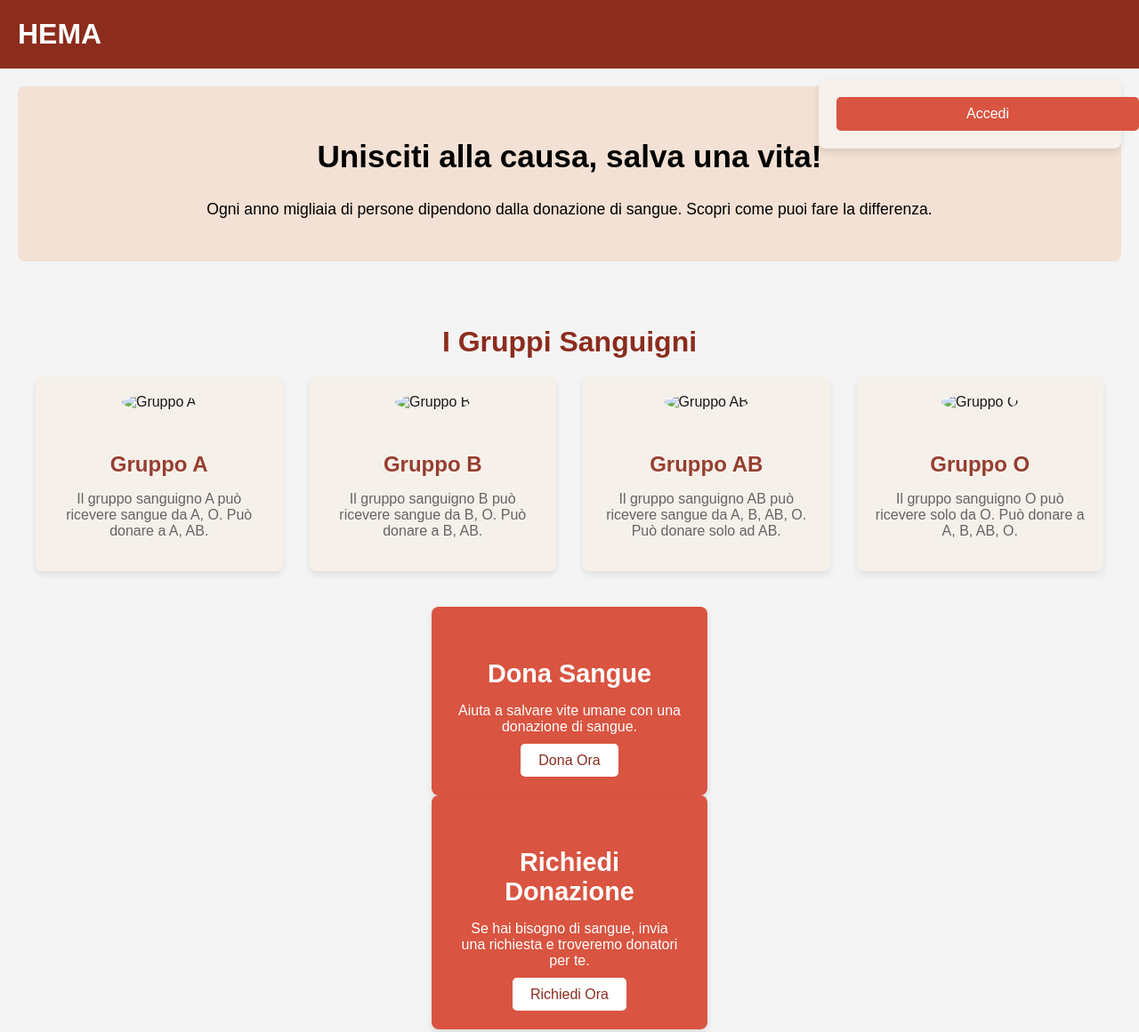
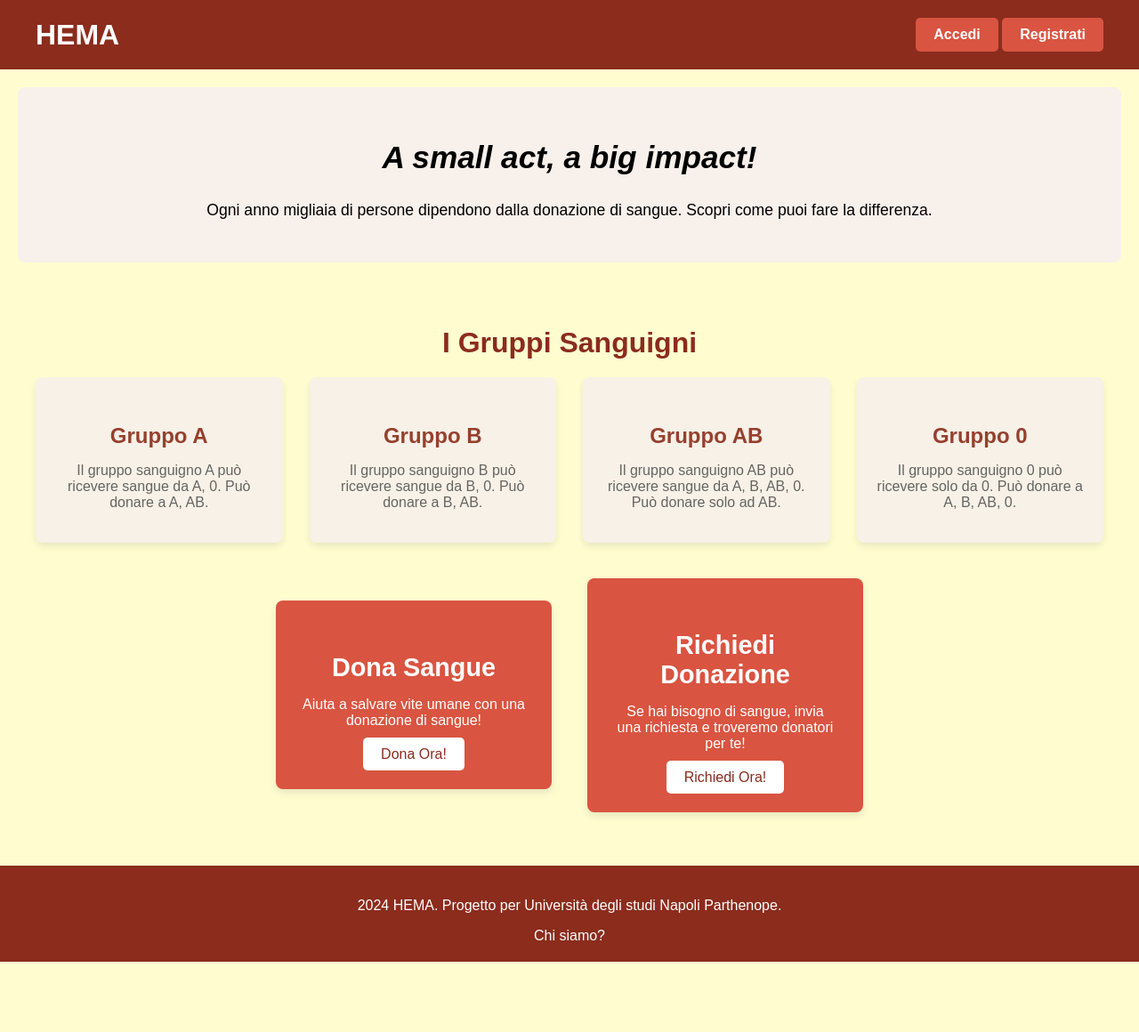
Before and after one commit to salvatorelibischi001/project_HEMA, a website: page progetto_hema/frontend/index.html in a window 1280 px wide. Shown: the top 1160 px of the page at 89% size. After the commit the page ends 1081 px from the top, so only its background shows below. Drawn offline with Linux system fonts and the light colour scheme; files whose address does not match are found by name.

Commit message:
File modificato

```diff
--- a/progetto_hema/frontend/index.html
+++ b/progetto_hema/frontend/index.html
@@ -1,6 +1,7 @@
 <!DOCTYPE html>
 <html lang="it">
 <head>
+    <link rel="icon" type="image/png" href="favicon_32x32.png">
     <meta charset="UTF-8">
     <meta name="viewport" content="width=device-width, initial-scale=1.0">
     <title>HEMA - Home</title>
@@ -10,10 +11,12 @@
     <!-- Header con login utente -->
     <header>
         <div class="header-container">
+            <!-- Logo HEMA -->
             <div class="logo">
                 <h1>HEMA</h1>
             </div>
 
+            <!-- Sezione Login -->
             <div class="login-section">
                 <!-- Pannello utente loggato -->
                 <div id="user-info" class="user-info" style="display: none;">
@@ -27,6 +30,7 @@
                 <!-- Pannello di login -->
                 <div id="login-panel" class="panel-login" style="display: block;">
                     <a href="login.html" class="btn-login">Accedi</a>
+                    <a href="registrazione.html" class="btn-sign_up">Registrati</a>
                 </div>
             </div>
         </div>
@@ -36,7 +40,7 @@
     <main>
         <section class="intro">
             <div class="intro-text">
-                <h2>Unisciti alla causa, salva una vita!</h2>
+                <h2>A small act, a big impact!</h2>
                 <p>Ogni anno migliaia di persone dipendono dalla donazione di sangue. Scopri come puoi fare la differenza.</p>
             </div>
         </section>
@@ -46,24 +50,20 @@
             <h3>I Gruppi Sanguigni</h3>
             <div class="blood-group-container">
                 <div class="blood-group-box">
-                    <img src="img/group-a.png" alt="Gruppo A">
                     <h4>Gruppo A</h4>
-                    <p>Il gruppo sanguigno A può ricevere sangue da A, O. Può donare a A, AB.</p>
+                    <p>Il gruppo sanguigno A può ricevere sangue da A, 0. Può donare a A, AB.</p>
                 </div>
                 <div class="blood-group-box">
-                    <img src="img/group-b.png" alt="Gruppo B">
                     <h4>Gruppo B</h4>
-                    <p>Il gruppo sanguigno B può ricevere sangue da B, O. Può donare a B, AB.</p>
+                    <p>Il gruppo sanguigno B può ricevere sangue da B, 0. Può donare a B, AB.</p>
                 </div>
                 <div class="blood-group-box">
-                    <img src="img/group-ab.png" alt="Gruppo AB">
                     <h4>Gruppo AB</h4>
-                    <p>Il gruppo sanguigno AB può ricevere sangue da A, B, AB, O. Può donare solo ad AB.</p>
+                    <p>Il gruppo sanguigno AB può ricevere sangue da A, B, AB, 0. Può donare solo ad AB.</p>
                 </div>
                 <div class="blood-group-box">
-                    <img src="img/group-o.png" alt="Gruppo O">
-                    <h4>Gruppo O</h4>
-                    <p>Il gruppo sanguigno O può ricevere solo da O. Può donare a A, B, AB, O.</p>
+                    <h4>Gruppo 0</h4>
+                    <p>Il gruppo sanguigno 0 può ricevere solo da 0. Può donare a A, B, AB, 0.</p>
                 </div>
             </div>
         </section>
@@ -73,13 +73,13 @@
             <div class="action-wrapper">
                 <div class="action-box">
                     <h3>Dona Sangue</h3>
-                    <p>Aiuta a salvare vite umane con una donazione di sangue.</p>
-                    <a href="dona.html" class="btn">Dona Ora</a>
+                    <p>Aiuta a salvare vite umane con una donazione di sangue!</p>
+                    <a href="dona.html" class="btn">Dona Ora!</a>
                 </div>
                 <div class="action-box">
                     <h3>Richiedi Donazione</h3>
-                    <p>Se hai bisogno di sangue, invia una richiesta e troveremo donatori per te.</p>
-                    <a href="richiedi.html" class="btn">Richiedi Ora</a>
+                    <p>Se hai bisogno di sangue, invia una richiesta e troveremo donatori per te!</p>
+                    <a href="richiedi.html" class="btn">Richiedi Ora!</a>
                 </div>
             </div>
         </section>
@@ -87,9 +87,9 @@
 
     <!-- Footer -->
     <footer>
-        <p>&copy; 2024 HEMA. Tutti i diritti riservati.</p>
+        <p>2024 HEMA. Progetto per Università degli studi Napoli Parthenope.</p>
+        <a href="about_us.html" id="about_us"> Chi siamo?</a>
     </footer>
-
     <script src="script.js"></script>
 </body>
 </html>
--- a/progetto_hema/frontend/style/login.css
+++ b/progetto_hema/frontend/style/login.css
@@ -8,7 +8,7 @@
 /* Impostazioni generali della pagina */
 body {
     font-family: 'Arial', sans-serif;
-    background-color: #f4f7fc;
+    background-color: #FFFDD0;
     display: flex;
     justify-content: center;
     align-items: center;
@@ -49,19 +49,6 @@ h1 {
     animation: bounceIn 1s ease-out;
 }
 
-/* Animazione di rimbalzo sul titolo */
-@keyframes bounceIn {
-    0% {
-        transform: scale(0);
-    }
-    50% {
-        transform: scale(1.1);
-    }
-    100% {
-        transform: scale(1);
-    }
-}
-
 /* Style per il form */
 form {
     display: flex;
@@ -89,7 +76,7 @@ input[type="text"]:focus, input[type="password"]:focus {
 /* Style per il bottone di login */
 button[type="submit"] {
     padding: 12px;
-    background-color: #d9534f;
+    background-color: #8B2C1D;
     color: white;
     border: none;
     border-radius: 4px;
@@ -99,7 +86,7 @@ button[type="submit"] {
 }
 
 button[type="submit"]:hover {
-    background-color: #c9302c;
+    background-color: #A63A2E;
 }
 
 /* Link per il recupero password */
--- /dev/null
+++ b/progetto_hema/frontend/style/registrazione.css
@@ -0,0 +1,145 @@
+/* Reset dei margini e padding di default */
+* {
+    margin: 0;
+    padding: 0;
+    box-sizing: border-box;
+}
+
+/* Corpo */
+body {
+    font-family: 'Arial', sans-serif;
+    background-color: #FFFDD0; /* Bianco plasma */
+    margin: 0;
+    display: flex;
+    flex-direction: column;
+    min-height: 100vh; /* Garantisce l'altezza minima della pagina */
+}
+
+/* Header */
+header {
+    width: 100%; /* Estensione completa */
+    background-color: #8B2C1D; /* Borgogna */
+    padding: 20px 40px; /* Spaziatura interna */
+    color: white;
+    display: flex;
+    justify-content: space-between;
+    align-items: center;
+}
+
+header .logo h1 {
+    font-size: 2rem;
+}
+
+header nav a {
+    color: white;
+    text-decoration: none;
+    margin-left: 15px;
+    font-weight: bold;
+}
+
+header nav a:hover {
+    color: yellow;
+    text-decoration: none;
+}
+
+/* Contenitore del form */
+main {
+    flex: 1; /* Permette al box di adattarsi al centro della pagina */
+    display: flex;
+    justify-content: center;
+    align-items: center;
+}
+
+.form-container {
+    background-color: #FFFFFF; /* Bianco puro */
+    border-radius: 10px;
+    padding: 30px;
+    box-shadow: 0 8px 25px rgba(0, 0, 0, 0.2); /* Box shadow leggera */
+    width: 100%;
+    max-width: 800px; /* Box più largo */
+    text-align: center;
+    animation: fadeIn 1s ease-out;
+}
+
+/* Animazione di apparizione */
+@keyframes fadeIn {
+    from {
+        opacity: 0;
+        transform: translateY(-50px);
+    }
+    to {
+        opacity: 1;
+        transform: translateY(0);
+    }
+}
+
+/* Titolo */
+h2 {
+    color: #8B2C1D;
+    font-size: 24px;
+    margin-bottom: 20px;
+    font-weight: bold;
+}
+
+/* Style per il form */
+form {
+    display: grid; /* Disposizione a griglia */
+    grid-template-columns: repeat(2, 1fr); /* Due colonne */
+    gap: 20px; /* Spaziatura tra i campi */
+    text-align: left;
+    align-items: center;
+    justify-content: center;
+}
+
+/* Style per input e select */
+input[type="text"], input[type="email"], input[type="password"], select {
+    padding: 12px;
+    border: 1px solid #ddd;
+    border-radius: 4px;
+    font-size: 16px;
+    width: 100%;
+    transition: all 0.3s ease;
+}
+
+/* Focus sugli input e select */
+input[type="text"]:focus, input[type="email"]:focus, input[type="password"]:focus, select:focus {
+    border-color: #8B2C1D;
+    outline: none;
+    box-shadow: 0 0 5px rgba(139, 44, 29, 0.5);
+}
+
+/* Pulsante */
+button[type="submit"] {
+    grid-column: span 2; /* Occupa tutta la riga */
+    padding: 12px;
+    background-color: #8B2C1D; /* Borgogna */
+    color: white;
+    border: none;
+    border-radius: 4px;
+    font-size: 16px;
+    cursor: pointer;
+    transition: background-color 0.3s ease, transform 0.2s ease;
+}
+
+button[type="submit"]:hover {
+    background-color: #A63A2E;
+}
+
+/* Footer */
+footer {
+    width: 100%;
+    background-color: #8B2C1D;
+    padding: 30px 40px;
+    text-align: center;
+    color: white;
+    margin-top: auto; /* Posiziona il footer in basso */
+}
+
+#about_us{
+    text-decoration: none;
+    color: white;
+}
+
+#about_us:hover{
+    color: yellow;
+}
--- a/progetto_hema/frontend/style/style.css
+++ b/progetto_hema/frontend/style/style.css
@@ -4,82 +4,81 @@ body {
     margin: 0;
     padding: 0;
     box-sizing: border-box;
-    background-color: #f4f4f4;
+    background-color: #FFFDD0;
 }
 
 /* Header */
 header {
     background-color: #8B2C1D; /* Colore Rosso Scuro */
-    padding: 20px;
+    padding: 20px 40px; /* Spaziatura interna */
     color: white;
     position: relative;
 }
 
 .header-container {
-    display: flex;
-    justify-content: space-between;
-    align-items: center;
+    display: flex; /* Layout Flexbox */
+    justify-content: space-between; /* Logo a sinistra, login a destra */
+    align-items: center; /* Centra verticalmente il logo e la sezione login */
 }
 
+/* Logo */
 .logo h1 {
     font-size: 2rem;
     margin: 0;
 }
 
-/* Modifica del login */
+/* Sezione Login */
 .login-section {
-    position: relative;
+    display: flex; /* Abilita Flexbox */
+    align-items: center; /* Centra verticalmente il contenuto */
+    justify-content: flex-end; /* Sposta il contenuto verso destra */
+    gap: 10px; /* Spaziatura tra i pulsanti Accedi e Registrati */
 }
 
-.panel-login {
-    display: none; /* Nascondi il pannello inizialmente */
-    position: absolute;
-    top: 50px;  /* Posiziona il pannello sotto il logo */
-    right: 0;
-    background-color: #f7f0eb;
-    width: 300px;
-    padding: 20px;
-    box-shadow: 0 4px 8px rgba(0, 0, 0, 0.1);
-    border-radius: 8px;
-    z-index: 10;
+/* Pannello di Login */
+#login-panel {
+    display: block; /* Assicura che i pulsanti siano visibili */
+    text-align: right; /* Allinea il contenuto del pannello a destra */
 }
 
-.panel-login h4 {
-    font-size: 1.2rem;
-    margin-bottom: 15px;
+/* Pulsante Accedi */
+.btn-login {
+    display: inline-block;
+    background-color: #d95441; /* Colore rosso chiaro per il pulsante */
+    color: white;
+    text-decoration: none;
+    padding: 10px 20px;
+    border-radius: 5px;
+    font-size: 1rem;
+    font-weight: bold;
+    text-align: center;
+    cursor: pointer;
+    transition: background-color 0.3s ease, transform 0.2s ease;
 }
 
-.panel-login input[type="text"],
-.panel-login input[type="password"] {
-    width: 100%;
-    padding: 10px;
-    margin-bottom: 15px;
-    border: 1px solid #ccc;
-    border-radius: 5px;
+.btn-login:hover {
+    background-color: #b03e33; /* Colore più scuro per l'hover */
+    transform: translateY(-2px); /* Leggero sollevamento */
 }
 
-.panel-login .btn-login {
+/* Pulsante Registrati */
+.btn-sign_up {
     display: inline-block;
-    padding: 10px 20px;
-    background-color: #d95441; /* Colore rosso chiaro per il login */
+    background-color: #d95441; /* Colore rosso chiaro per il pulsante */
     color: white;
     text-decoration: none;
+    padding: 10px 20px;
     border-radius: 5px;
-    width: 100%;
+    font-size: 1rem;
+    font-weight: bold;
     text-align: center;
+    cursor: pointer;
+    transition: background-color 0.3s ease, transform 0.2s ease;
 }
 
-.login-button {
-    background-color: #d95441; /* Colore login */
-    color: white;
-    padding: 5px 10px;
-    border-radius: 5px;
-    cursor: pointer;
-}
-
-/* Mostrare il pannello al passaggio del mouse sopra il login */
-.login-section:hover .panel-login {
-    display: block; /* Mostra il pannello al passaggio del mouse */
+.btn-sign_up:hover {
+    background-color: #b03e33; /* Colore più scuro per l'hover */
+    transform: translateY(-2px); /* Leggero sollevamento */
 }
 
 /* Main Section */
@@ -89,7 +88,7 @@ main {
 
 /* Introduzione */
 .intro {
-    background-color: #f2e1d4;
+    background-color:#f7f0eb ;
     padding: 30px;
     margin-bottom: 40px;
     text-align: center;
@@ -98,6 +97,7 @@ main {
 
 .intro-text h2 {
     font-size: 2.2rem;
+    font-style: italic;
 }
 
 .intro-text p {
@@ -143,13 +143,6 @@ main {
     opacity: 1;
 }
 
-.blood-group-box img {
-    width: 100px;
-    height: 100px;
-    margin-bottom: 15px;
-    border-radius: 50%;
-}
-
 .blood-group-box h4 {
     font-size: 1.5rem;
     margin-bottom: 10px;
@@ -163,26 +156,31 @@ main {
 
 /* Azioni */
 .actions {
-    display: flex;
-    justify-content: center; /* Centra i pannelli orizzontalmente */
-    gap: 40px; /* Distanza tra i due pannelli */
-    margin-bottom: 40px;
+    margin: 40px 0; /* Spaziatura sopra e sotto la sezione */
+}
+
+.action-wrapper {
+    display: flex; /* Abilita Flexbox */
+    justify-content: center; /* Centra orizzontalmente le box */
+    align-items: center; /* Centra verticalmente il contenuto */
+    gap: 40px; /* Spaziatura tra le box */
+    flex-wrap: wrap; /* Permette il wrap se non c'è abbastanza spazio */
 }
 
 .action-box {
     background-color: #d95441; /* Colore Rosso Chiaro */
     color: white;
-    padding: 30px; /* Aumentato il padding per farli più grandi */
+    padding: 30px; /* Spaziatura interna */
     border-radius: 8px;
     text-align: center;
-    box-shadow: 0 4px 8px rgba(0, 0, 0, 0.1);
+    box-shadow: 0 4px 8px rgba(0, 0, 0, 0.1); /* Ombra */
     transition: transform 0.3s ease, box-shadow 0.3s ease;
-    width: 250px; /* Larghezza fissa per i pannelli */
+    width: 250px; /* Larghezza fissa */
 }
 
 .action-box:hover {
-    transform: translateY(-10px); /* Solleva i pannelli "Dona Ora" e "Richiedi Donazione" */
-    box-shadow: 0 6px 12px rgba(0, 0, 0, 0.2); /* Ombra più intensa al passaggio del mouse */
+    transform: translateY(-10px); /* Solleva la box al passaggio del mouse */
+    box-shadow: 0 6px 12px rgba(0, 0, 0, 0.2); /* Ombra più intensa */
 }
 
 .action-box h3 {
@@ -204,7 +202,7 @@ main {
 }
 
 .action-box .btn:hover {
-    background-color: #f7f0eb;
+    background-color: #f7f0eb; /* Colore più chiaro */
 }
 
 /* Footer */
@@ -214,3 +212,12 @@ footer {
     background-color: #8B2C1D; /* Colore Rosso Scuro */
     color: white;
 }
+
+#about_us{
+    text-decoration: none;
+    color: white;
+}
+
+#about_us:hover{
+    color: yellow;
+}
```
Also changed, not shown: progetto_hema/frontend/login.html (+4 -3 lines), progetto_hema/frontend/registrazione.html (+25 -5 lines), progetto_hema/frontend/about_us.html (added), progetto_hema/frontend/favicon_32x32.png (added).
